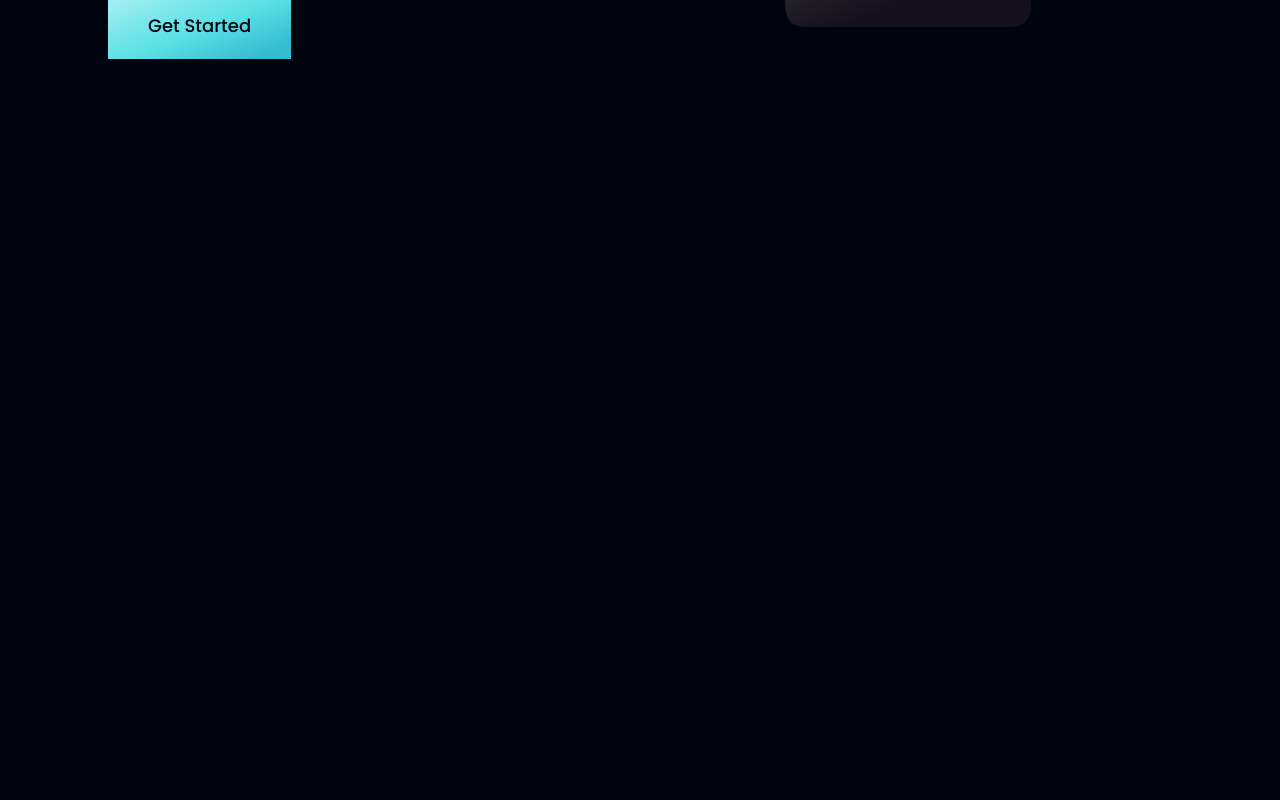
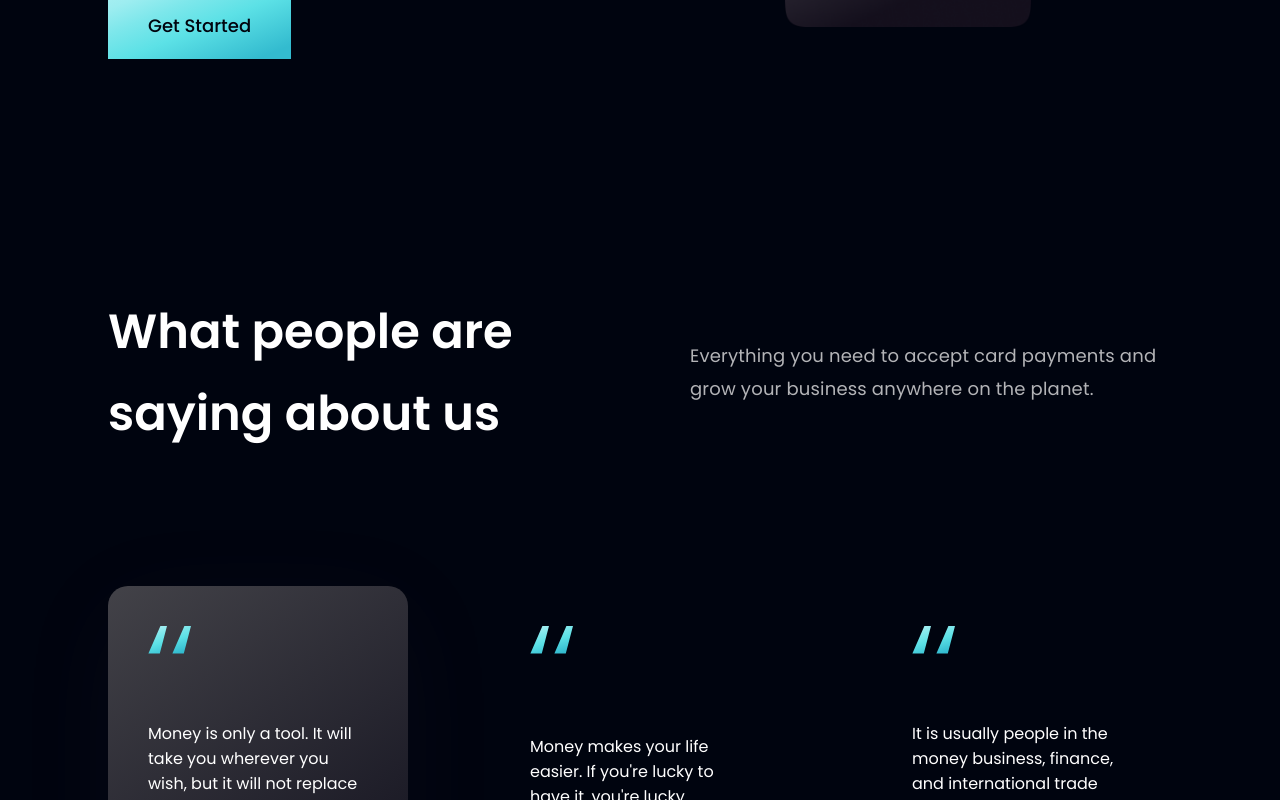
Before and after one commit to Prox2005/bank_modern_app, a React (Create React App) app: page / in a window 1280 px wide. Shown: the part 3060-3860 px from the top of the page. Before the commit the page ends 3119 px from the top, so only its background shows below. Built offline with nearby package versions, Linux system fonts and the light colour scheme.

Commit message:
Add Quote component

```diff
--- a/src/App.js
+++ b/src/App.js
@@ -1,5 +1,5 @@
 import "./App.css";
-import { Navbar, Header, Data, Business, Billing, Card } from "./components";
+import { Navbar, Header, Data, Business, Billing, Card, Quotes } from "./components";
 
 function App() {
   return (
@@ -10,6 +10,7 @@ function App() {
       <Business />
       <Billing />
       <Card />
+      <Quotes />
     </div>
   );
 }
--- a/src/components/index.js
+++ b/src/components/index.js
@@ -4,5 +4,6 @@ import Data from "./data/Data";
 import Business from "./business/Business";
 import Billing from "./billing/Billing";
 import Card from "./card/Card";
+import Quotes from "./quotes/Quotes";
 
-export { Navbar, Header, Data, Business, Billing, Card };
+export { Navbar, Header, Data, Business, Billing, Card, Quotes };
--- /dev/null
+++ b/src/components/quotes/Quotes.jsx
@@ -0,0 +1,60 @@
+import React from "react";
+import "./quotes.css";
+import { people01, people02, people03, quotes } from "../../assets";
+const Quotes = () => {
+  return (
+    <div className="app__quotes">
+      <div className="app__quotes__header">
+        <h1>What people are saying about us</h1>
+        <p>
+          Everything you need to accept card payments and grow your business anywhere on the planet.
+        </p>
+      </div>
+      <div className="app__quotes-container">
+        <div className="app__quotes-container-card selected">
+          <img src={quotes} alt="quote mark" />
+          <p>
+            Money is only a tool. It will take you wherever you wish, but it will not replace you as
+            the driver.
+          </p>
+          <div className="app__quotes-container-card__profile">
+            <img src={people01} alt="first person" />
+            <div>
+              <h2>Herman Jensen</h2>
+              <span>Founde & Leader</span>
+            </div>
+          </div>
+        </div>
+
+        <div className="app__quotes-container-card ">
+          <img src={quotes} alt="quote mark" />
+          <p>Money makes your life easier. If you're lucky to have it, you're lucky.</p>
+          <div className="app__quotes-container-card__profile">
+            <img src={people02} alt="second person" />
+            <div>
+              <h2>Steve Mark</h2>
+              <span>Founde & Leader</span>
+            </div>
+          </div>
+        </div>
+
+        <div className="app__quotes-container-card ">
+          <img src={quotes} alt="quote mark" />
+          <p>
+            It is usually people in the money business, finance, and international trade that are
+            really rich.
+          </p>
+          <div className="app__quotes-container-card__profile ">
+            <img src={people03} alt="third person" />
+            <div>
+              <h2>Kenn Gallagher</h2>
+              <span>Founde & Leader</span>
+            </div>
+          </div>
+        </div>
+      </div>
+    </div>
+  );
+};
+
+export default Quotes;
--- /dev/null
+++ b/src/components/quotes/quotes.css
@@ -0,0 +1,106 @@
+.app__quotes {
+  display: flex;
+  flex-direction: column;
+  color: white;
+  font-family: var(--font-family);
+  gap: 100px;
+  padding: 0 100px;
+  margin-top: 200px;
+  flex-wrap: wrap;
+}
+
+.app__quotes__header,
+.app__quotes-container {
+  gap: 40px;
+  flex-wrap: wrap;
+  display: flex;
+  justify-content: space-between;
+  align-items: center;
+}
+.app__quotes__header {
+  gap: 100px;
+}
+.app__quotes__header h1 {
+  flex: 1;
+  font-weight: 600;
+  font-size: 48px;
+  line-height: 170%;
+  color: #ffffff;
+}
+.app__quotes__header p {
+  flex: 1;
+  font-weight: 400;
+  font-size: 18px;
+  line-height: 180%;
+  letter-spacing: 0.01em;
+  color: rgba(255, 255, 255, 0.7);
+}
+
+.app__quotes-container-card {
+  display: flex;
+  flex-direction: column;
+  align-items: self-start;
+  justify-content: space-between;
+  width: 300px;
+  height: 400px;
+  margin-bottom: 100px;
+  padding: 40px;
+}
+
+.app__quotes-container-card__profile {
+  display: flex;
+  align-items: center;
+  gap: 20px;
+}
+
+.app__quotes-container-card__profile img {
+  width: 58px;
+  height: 58px;
+}
+
+.app__quotes-container-card__profile div h2 {
+  font-weight: 400;
+  font-size: 18px;
+  line-height: 32px;
+  margin: 0;
+}
+
+.app__quotes-container-card__profile div span {
+  font-weight: 400;
+  font-size: 16px;
+  line-height: 24px;
+  opacity: 0.5;
+}
+
+.selected {
+  background: linear-gradient(144.39deg, #ffffff -278.56%, #6d6d6d -78.47%, #11101d 91.61%);
+  border-radius: 20px;
+}
+
+@media screen and (max-width: 900px) {
+  .app__quotes__header {
+    gap: 0;
+  }
+  .app__quotes__header h1,
+  .app__quotes__header p {
+    text-align: center;
+    flex: auto;
+  }
+
+  .app__quotes-container {
+    justify-content: center;
+  }
+}
+
+@media screen and (max-width: 550px) {
+  .app__quotes {
+    padding: 0 30px;
+  }
+}
+
+@media screen and (max-width: 400px) {
+  .app__quotes-container-card {
+    padding: 40px 25px;
+    width: 270px;
+  }
+}
```
